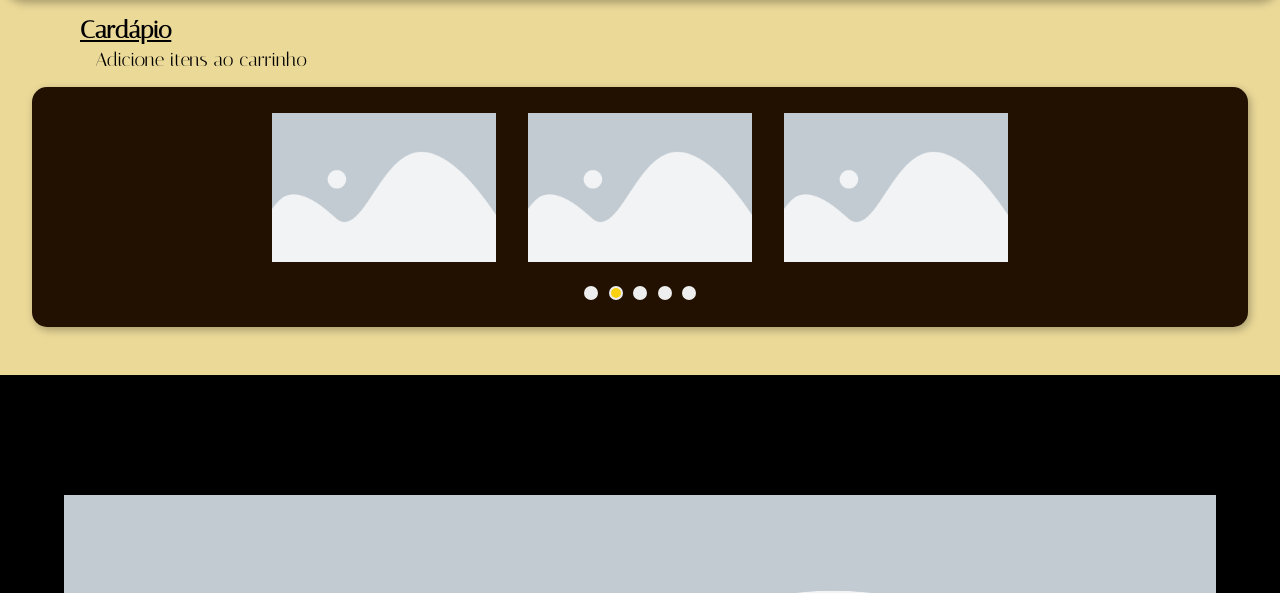
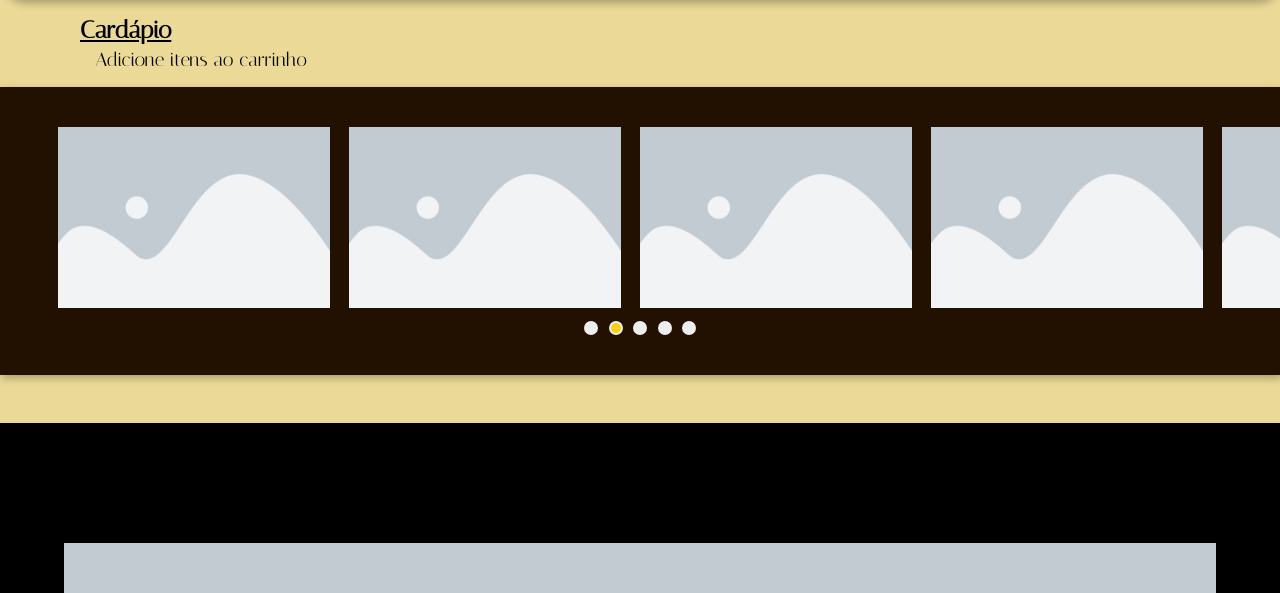
Before and after one commit to CarlosGabrielRocha/snack-bar-project, a website built with webpack: page docs/index.html in a window 1280 px wide. Shown: the part 64-657 px from the top of the page. Built offline with nearby package versions, Linux system fonts and the light colour scheme; a web font is replaced by a local one.

Commit message:
feat: html e css do carrossel prontos

```diff
--- a/docs/css/style.css
+++ b/docs/css/style.css
@@ -108,25 +108,34 @@ section.carousel {
     flex-direction: column;
     align-items: center;
     justify-content: center;
-    width: 95%;
-    height: 15em;
+    width: 100%;
+    height: 18em;
     margin: auto;
     margin-bottom: 3rem;
     background-color: var(--primary-color);
-    border-radius: 15px;
     box-shadow: var(--box-shadow);
     overflow: hidden;
 }
 
-#items-imgs-container {
+#imgs-container {
     display: flex;
     align-items: center;
-    justify-content: space-between;
+    justify-content: flex-start;
+    width: 100%;
+    padding: 0 3rem;
+    overflow-y: hidden;
+    overflow-x: auto;
+    scroll-behavior: smooth;
+    scroll-snap-stop: always;
+    scroll-snap-type: x mandatory;
+    /* scrollbar-width: none; */
 }
 
-#items-imgs-container img {
-    margin: 0 1em;
-    width: 14em;
+#imgs-container img {
+    width: 17em;
+    margin: 0 0.6rem;
+    transition: transform 3s;
+    scroll-snap-align: center;
 }
 
 .pagination-dots {
@@ -134,7 +143,7 @@ section.carousel {
     align-items: center;
     justify-content: space-between;
     width: 7em;
-    margin-top: 1.5rem;
+    margin-top: .8rem;
 }
 
 .dot {
@@ -193,3 +202,5 @@ footer {
     margin-top: 2rem;
     box-shadow: var(--box-shadow);
 }
+
+/* Estilos dinâmicos */
--- a/docs/index.html
+++ b/docs/index.html
@@ -5,7 +5,7 @@
     <meta name="viewport" content="width=device-width, initial-scale=1.0">
     <title>Lanchonete</title>
     <link rel="stylesheet" href="./css/style.css">
-    <script src="./index.js" defer></script>
+    <!-- <script src="./index.js" defer></script> -->
 </head>
 <body>
     <header>
@@ -22,7 +22,10 @@
             <p>Adicione itens ao carrinho</p>
         </div>
         <section class="carousel">
-            <div id="items-imgs-container">
+            <div id="imgs-container">
+                <img src="./assets/images/placeholder-image.webp" alt="">
+                <img src="./assets/images/placeholder-image.webp" alt="">
+                <img src="./assets/images/placeholder-image.webp" alt="">
                 <img src="./assets/images/placeholder-image.webp" alt="">
                 <img src="./assets/images/placeholder-image.webp" alt="">
                 <img src="./assets/images/placeholder-image.webp" alt="">
```
Also changed, not shown: src/carousel.ts (added, +22 -0 lines).
